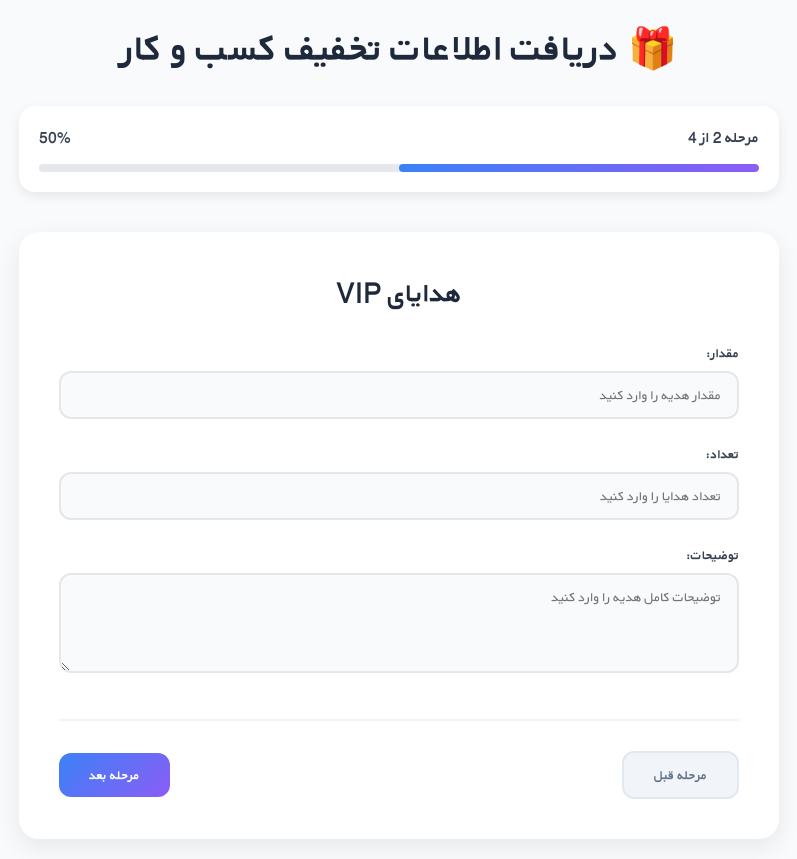
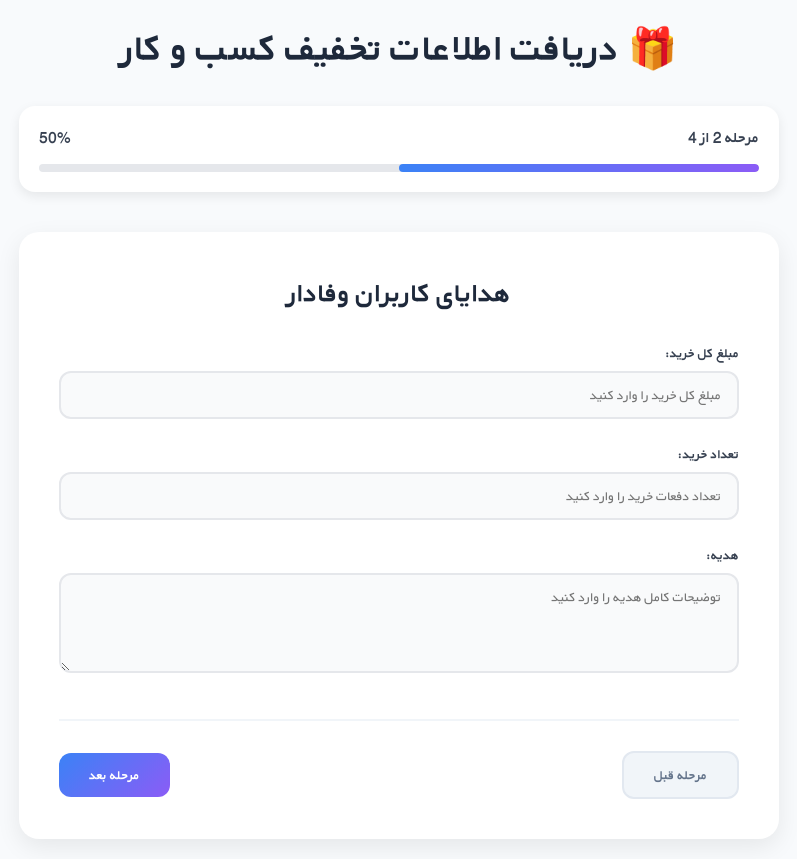
Before and after one commit to rajabpour4097/faydo-portfolios, a React (Create React App) app: page /discount-info in a window 1280 px wide. Both pictures are taken after a click on the button "مرحله بعد". Shown: the whole page, without its empty margins (241-1038 px from the left). Built offline with nearby package versions, Linux system fonts and the light colour scheme.

Commit message:
change elite information section

```diff
--- a/src/components/MultiStepForm.tsx
+++ b/src/components/MultiStepForm.tsx
@@ -198,30 +198,30 @@ const MultiStepForm: React.FC = () => {
         {/* مرحله 2: هدایای VIP */}
         {currentStep === 2 && (
           <div className="step-content">
-            <h2>هدایای VIP</h2>
+            <h2>هدایای کاربران وفادار</h2>
 
             <div className="form-group">
-              <label>مقدار:</label>
+              <label>مبلغ کل خرید:</label>
               <input
                 type="number"
-                placeholder="مقدار هدیه را وارد کنید"
+                placeholder="مبلغ کل خرید را وارد کنید"
                 value={formData.giftAmount}
                 onChange={(e) => setFormData({...formData, giftAmount: e.target.value})}
               />
             </div>
 
             <div className="form-group">
-              <label>تعداد:</label>
+              <label>تعداد خرید:</label>
               <input
                 type="number"
-                placeholder="تعداد هدایا را وارد کنید"
+                placeholder="تعداد دفعات خرید را وارد کنید"
                 value={formData.giftCount}
                 onChange={(e) => setFormData({...formData, giftCount: e.target.value})}
               />
             </div>
 
             <div className="form-group">
-              <label>توضیحات:</label>
+              <label>هدیه:</label>
               <textarea
                 placeholder="توضیحات کامل هدیه را وارد کنید"
                 value={formData.giftDescription}
```
